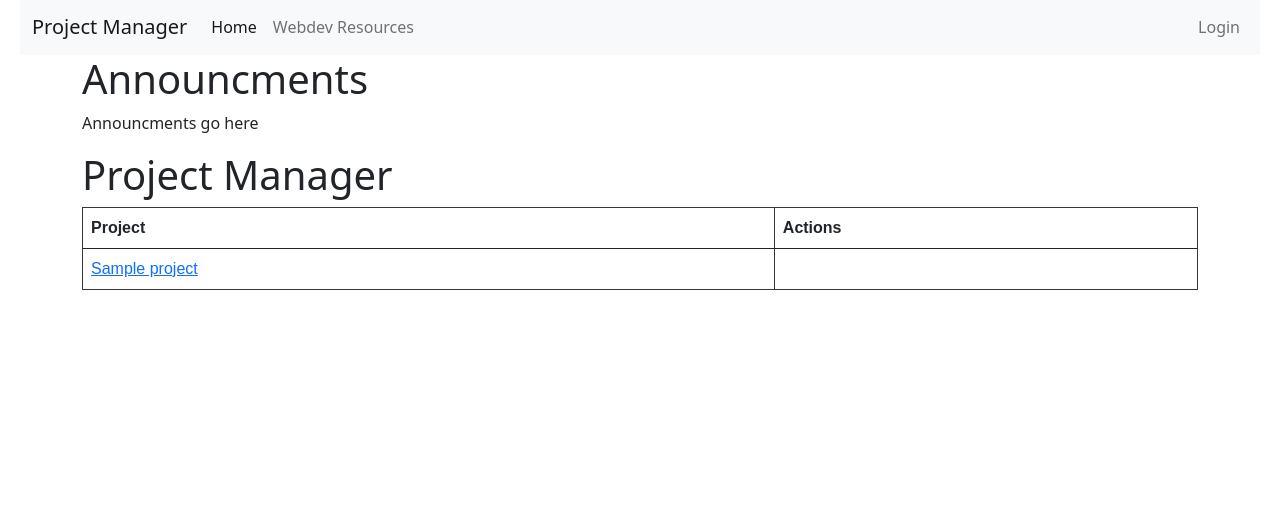
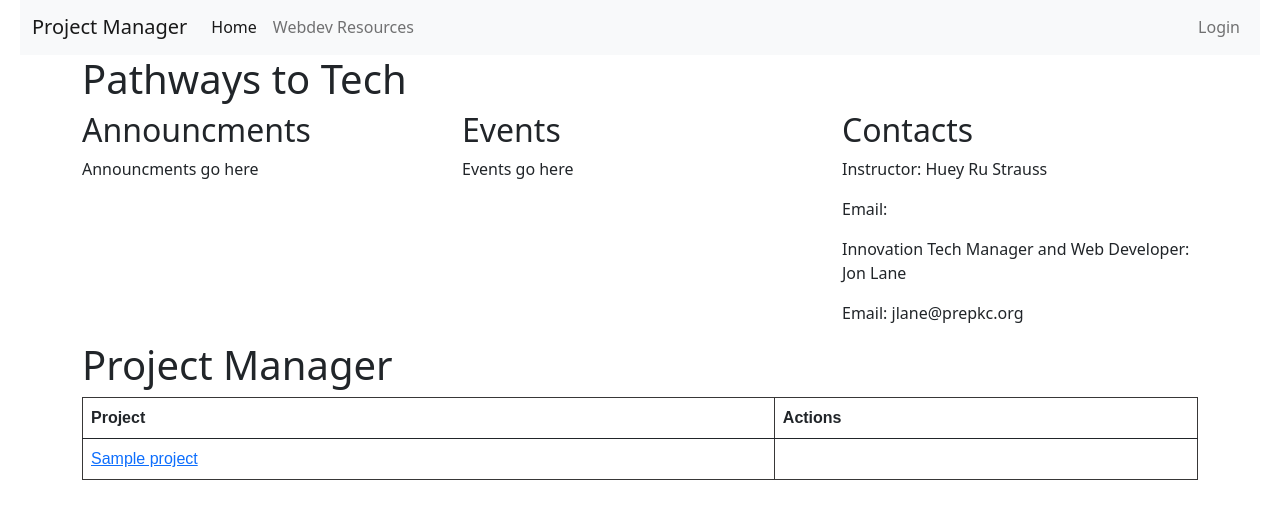
Before and after one commit to admiralorbiter/Flask_Playground, a Flask app: page / in a window 1280 px wide. Shown: the part 21-540 px from the top of the page. Run offline with Flask 3, Linux system fonts and the light colour scheme; tables that the repository leaves empty hold one stand-in row (values such as "Sample post"); some libraries are stand-ins or nearby versions.

Commit message:
Few changes

```diff
--- a/app/templates/index.html
+++ b/app/templates/index.html
@@ -3,7 +3,24 @@
 {% block title %}Home{% endblock %}
 
 {% block content %}
-    <h1>Announcments</h1>
-    <p>Announcments go here</p>
+    <h1>Pathways to Tech</h1>
+    <div class="row">
+        <div class="col">
+            <h2>Announcments</h2>
+            <p>Announcments go here</p>
+        </div>
+        <div class="col">
+            <h2>Events</h2>
+            <p>Events go here</p>
+        </div>
+        <div class="col">
+            <h2>Contacts</h2>
+            <p>Instructor: Huey Ru Strauss</p>
+            <p>Email: </p>
+
+            <p>Innovation Tech Manager and Web Developer: Jon Lane</p>
+            <p>Email: jlane@prepkc.org</p>
+        </div>
+    </div>
     {% include "project_manager.html" %}
 {% endblock %}
```
